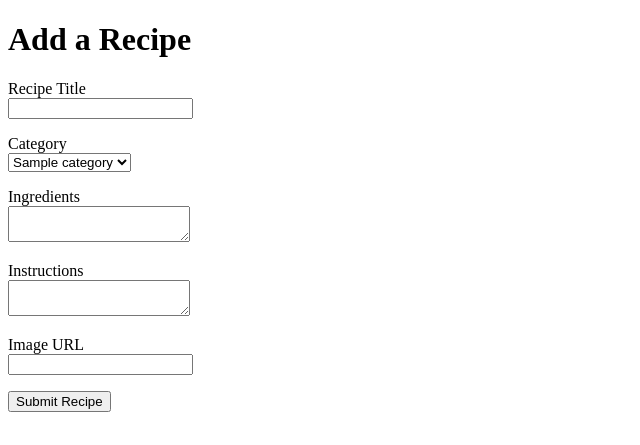
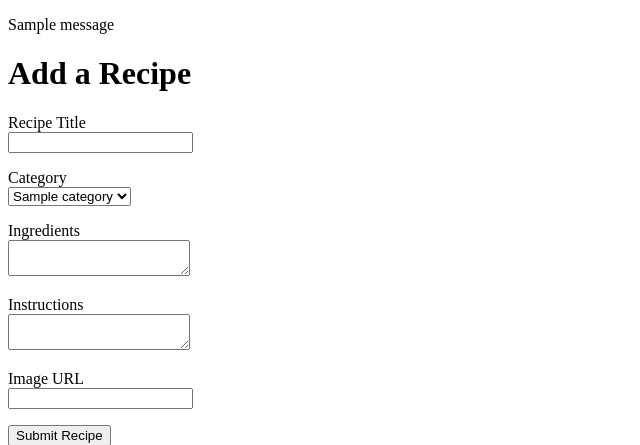
Before and after one commit to mdpos95-tech/recipe_flask_app_MOD4, a Flask app: page /add-recipe in a window 1280 px wide. Shown: the part 26-471 px from the top of the page, without its empty margins (0-640 px from the left). Run offline with Flask 3, Linux system fonts and the light colour scheme; a user stored in the database is signed in; tables that the repository leaves empty hold one stand-in row (values such as "Sample post"); one stand-in notice (Sample message) is shown.

Commit message:
base html pop up message added

```diff
--- a/templates/base.html
+++ b/templates/base.html
@@ -12,6 +12,17 @@
          <a href="{{ url_for('login') }}">Login</a>
          <a href="{{ url_for('logout') }}">Logout</a>
     </nav>
+
+{% with messages = get_flashed_messages(with_categories=true) %}
+    {% if messages %}
+     {% for category, message in messages %}
+        <p>{{ message }}</p>
+     {% endfor %}
+
+    {% endif %}
+{% endwith %}
+
+
     <div class="container">
         {% block content %}
         {% endblock %}
```
